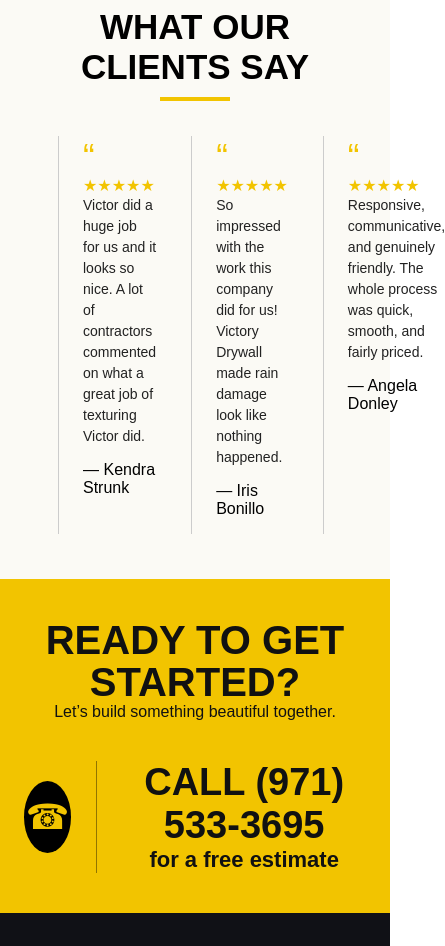
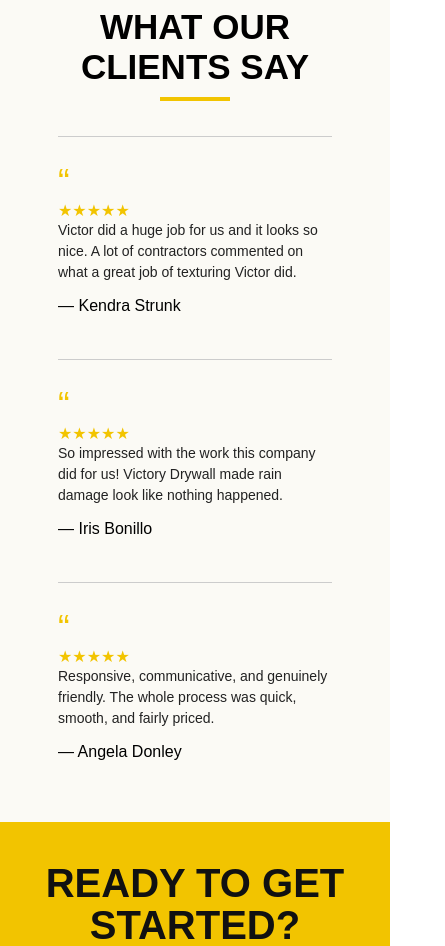
Before and after one commit to jackeline-lem/victory-drywall, a React (Vite) app: page / in a window 390 px wide. Shown: the part 4100-5046 px from the top of the page, 445 px wide, since content can reach past the window. Built offline with nearby package versions, Linux system fonts and the light colour scheme.

Commit message:
fix mobile testimonials

```diff
--- a/src/App.jsx
+++ b/src/App.jsx
@@ -214,8 +214,11 @@
           </h2>
           <div style={{ width: 70, height: 4, background: yellow, margin: "10px auto 35px" }} />
 
-          <div style={{ display: "grid", gridTemplateColumns: "repeat(3, 1fr)", gap: 35 }}>
-            {[
+        <div
+          className="reviews-grid"
+          style={{ display: "grid", gridTemplateColumns: "repeat(3, 1fr)", gap: 35 }}
+        >
+          {[
               ["Kendra Strunk", "Victor did a huge job for us and it looks so nice. A lot of contractors commented on what a great job of texturing Victor did."],
               ["Iris Bonillo", "So impressed with the work this company did for us! Victory Drywall made rain damage look like nothing happened."],
               ["Angela Donley", "Responsive, communicative, and genuinely friendly. The whole process was quick, smooth, and fairly priced."]
--- a/src/index.css
+++ b/src/index.css
@@ -93,4 +93,20 @@
     bottom: 16px !important;
     text-align: center;
   }
+    .reviews-grid {
+    grid-template-columns: 1fr !important;
+    gap: 28px !important;
+  }
+
+  .reviews-grid > div {
+    border-left: none !important;
+    padding-left: 0 !important;
+    border-top: 1px solid #ccc;
+    padding-top: 24px;
+  }
+
+  .reviews-grid p {
+    overflow: visible !important;
+    white-space: normal !important;
+  }
 }
```
Also changed, not shown: 11 other files (tests, documents, lock files or other folders).
